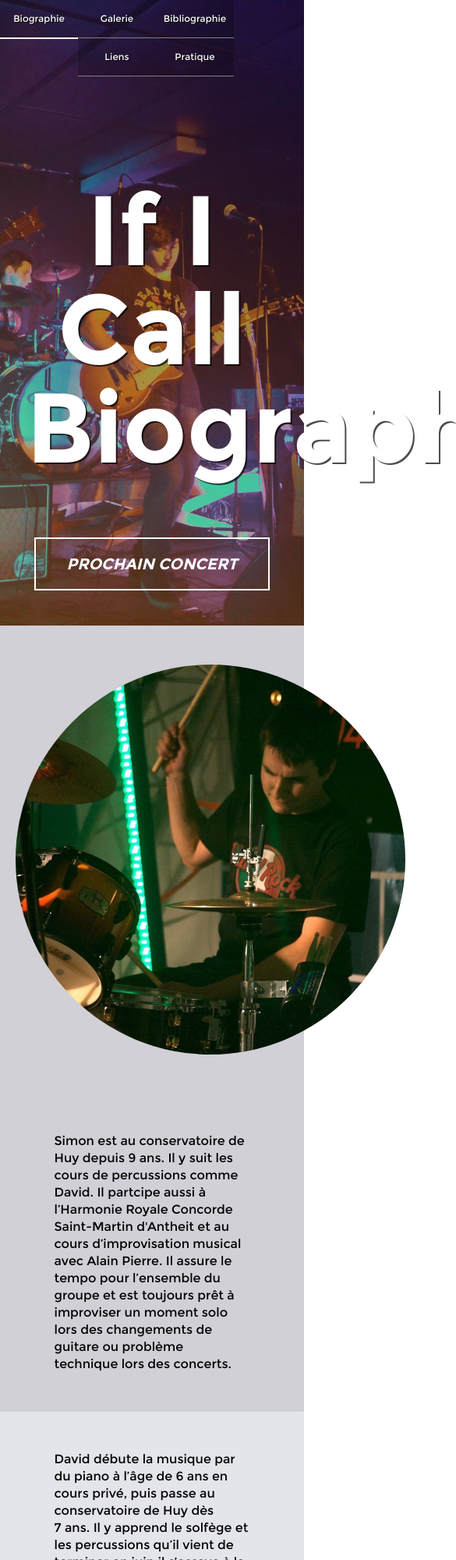
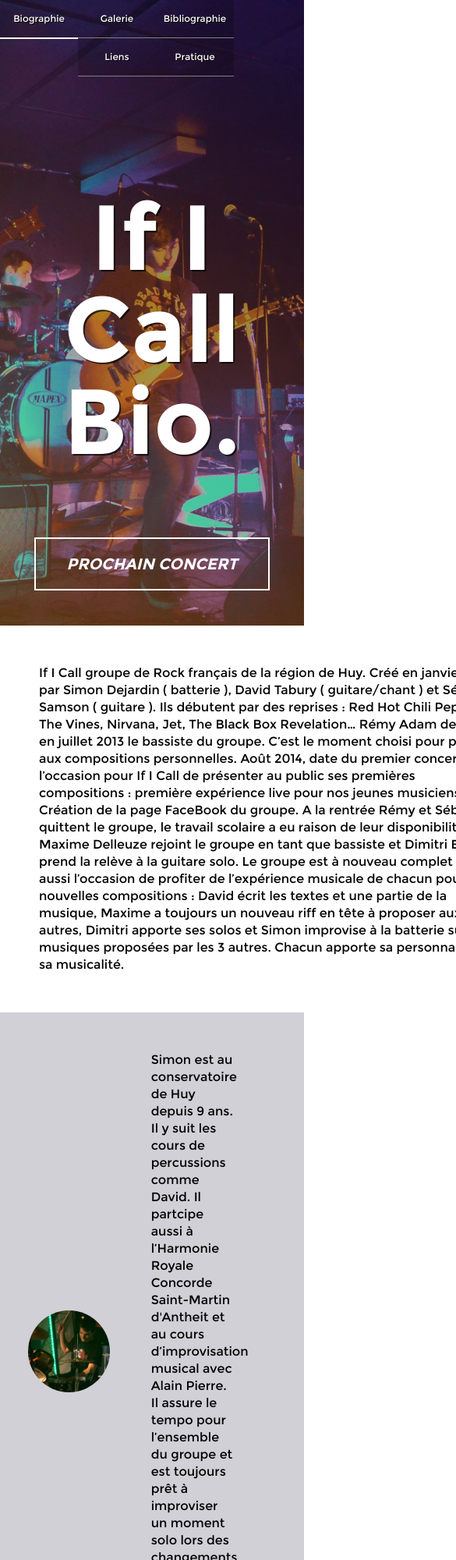
Before and after one commit to vincent-desmedt/artiste, a website: page index.html in a window 390 px wide. Shown: the top 2000 px of the page at 78% size, 585 px wide, since content can reach past the window. Drawn offline with Linux system fonts and the light colour scheme.

Commit message:
Optimization Ipad

```diff
--- a/index.html
+++ b/index.html
@@ -2,6 +2,7 @@
 <html lang="fr">
 	<head>
 		<meta charset="UTF-8">
+        <meta content="initial-scale=1" name="viewport">
 		<meta name="author" content="De Smedt Vincent">
 		<meta name="description" content="If I Call est un groupe de Rock français de la région de Huy. Il est composé de Simon, David, Dimitri et Maxime">
 		<title>Biographie - If I Call</title>
@@ -9,7 +10,7 @@
 	</head>
 	<body>
 		<header class="header">
-            <h1 class="header__heading index" role="heading" aria-level="1"><span class="header__heading-band-name">If I Call</span>&nbsp;Biographie.&nbsp;</h1>
+            <h1 class="header__heading index" role="heading" aria-level="1"><span class="header__heading-band-name">If I Call</span>&nbsp;Bio<span class="header__not-for-mobile">graphie</span>.&nbsp;</h1>
 			<div class="topbar">
 				<nav class="navigation">
                     <h2 role="heading" aria-level="2">Navigation</h2>
@@ -30,7 +31,7 @@
 			<h2 class="container__heading" role="heading" aria-level="2">Le groupe</h2>
 			<section class="group-description">
 				<h3 class="group-description__heading" role="heading" aria-level="3">Description du groupe</h3>
-				<!-- <p class="group-description__text">If I Call groupe de Rock français de la région de Huy. Créé en janvier 2013 par Simon Dejardin (&nbsp;batterie&nbsp;), David Tabury (&nbsp;guitare/chant&nbsp;) et Sébastien Samson (&nbsp;guitare&nbsp;). Ils débutent par des reprises&nbsp;:&nbsp;Red Hot Chili Peppers, The Vines, Nirvana, Jet, The Black Box Revelation&hellip; Rémy Adam devient  en juillet 2013 le bassiste du groupe. C’est le moment choisi pour passer aux compositions personnelles. Août 2014, date du premier concert, c’est l’occasion pour If I Call de présenter au public ses premières compositions&nbsp;:&nbsp;première expérience live pour nos jeunes musiciens&nbsp;! Création de la page FaceBook du groupe. A la rentrée Rémy et Sébastien quittent le groupe, le travail scolaire a eu raison de leur disponibilité. Maxime Delleuze rejoint le groupe en tant que bassiste et Dimitri Evans prend la relève à la guitare solo. Le groupe est à nouveau complet&nbsp;! C’est aussi l’occasion de profiter de l’expérience musicale de chacun pour de nouvelles compositions&nbsp;:&nbsp;David écrit les textes et une partie de la musique, Maxime a toujours un nouveau riff en tête à proposer aux autres, Dimitri apporte ses solos et Simon improvise à la batterie sur les musiques proposées par les 3 autres. Chacun apporte sa personnalité et sa musicalité.</p> -->
+				<p class="group-description__text">If I Call groupe de Rock français de la région de Huy. Créé en janvier 2013 par Simon Dejardin (&nbsp;batterie&nbsp;), David Tabury (&nbsp;guitare/chant&nbsp;) et Sébastien Samson (&nbsp;guitare&nbsp;). Ils débutent par des reprises&nbsp;:&nbsp;Red Hot Chili Peppers, The Vines, Nirvana, Jet, The Black Box Revelation&hellip; Rémy Adam devient  en juillet 2013 le bassiste du groupe. C’est le moment choisi pour passer aux compositions personnelles. Août 2014, date du premier concert, c’est l’occasion pour If I Call de présenter au public ses premières compositions&nbsp;:&nbsp;première expérience live pour nos jeunes musiciens&nbsp;! Création de la page FaceBook du groupe. A la rentrée Rémy et Sébastien quittent le groupe, le travail scolaire a eu raison de leur disponibilité. Maxime Delleuze rejoint le groupe en tant que bassiste et Dimitri Evans prend la relève à la guitare solo. Le groupe est à nouveau complet&nbsp;! C’est aussi l’occasion de profiter de l’expérience musicale de chacun pour de nouvelles compositions&nbsp;:&nbsp;David écrit les textes et une partie de la musique, Maxime a toujours un nouveau riff en tête à proposer aux autres, Dimitri apporte ses solos et Simon improvise à la batterie sur les musiques proposées par les 3 autres. Chacun apporte sa personnalité et sa musicalité.</p>
 			</section>
 			<section class="member-description">
 				<h3 class="member-description__heading" role="heading" aria-level="3">Biographie de Simon</h3>
--- a/sass/base/_root.scss
+++ b/sass/base/_root.scss
@@ -7,7 +7,7 @@ html,body {
 
 h1{
     font-size: 12rem;
-    font-size: 15vh;
+    font-size: 14vh;
     line-height: 100%;
     text-align: center;
     font-weight: bold;
@@ -18,12 +18,20 @@ h1{
     top: 50%;
     transform: translateY(-50%);
     text-shadow: 0.2rem 0.2rem rgba(0, 0, 0, 0.7);
-    span{
+
+    .header__heading-band-name{
         display: block;
     }
     span.not-home{
         font-size: 0;
         position: absolute;
+    }
+}
+
+@media screen and (max-width: 1352px) {
+    h1 .header__not-for-mobile{
+        position: absolute;
+        font-size: 0;
     }
 }
 
@@ -46,7 +54,7 @@ p{
     color: black;
     font-size: 1.6rem;
     line-height: 2.2rem;
-    max-width: 700px;
+    width: 700px;
     padding: 5rem;
     margin: 0 auto;
 }
--- a/sass/objects/_member-description.scss
+++ b/sass/objects/_member-description.scss
@@ -3,6 +3,8 @@
     &__img{
         vertical-align: middle;
         margin: 5rem 0;
+        width: 30%;
+        height: auto;
     }
 
     &__text{
@@ -10,3 +12,19 @@
         vertical-align: middle;
     }
 }
+
+
+@media screen and (max-width: 1352px) {
+    .member-description{
+
+
+        &__img{
+            // width: 20%;
+            // height: auto;
+        }
+
+        &__text{
+            max-width: 60%;
+        }
+    }
+}
--- a/sass/objects/_song.scss
+++ b/sass/objects/_song.scss
@@ -20,6 +20,10 @@
     &__target{
         position: absolute;
         left: -100001%;
+
+        p{
+            max-width: 100%;
+        }
     }
 
     &__lyrics:last-of-type{
@@ -30,3 +34,9 @@
 .song + .song{
     margin-top: 1rem;
 }
+
+.song:last-child{
+    .song__lyrics:last-of-type{
+        margin-bottom: 0;
+    }
+}
```
Also changed, not shown: html/bibliographie.html (+2 -1 lines), html/galerie.html (+1 -0 lines), html/liens.html (+1 -0 lines), html/pratique.html (+1 -0 lines), css/styles.css, 1 other file.
